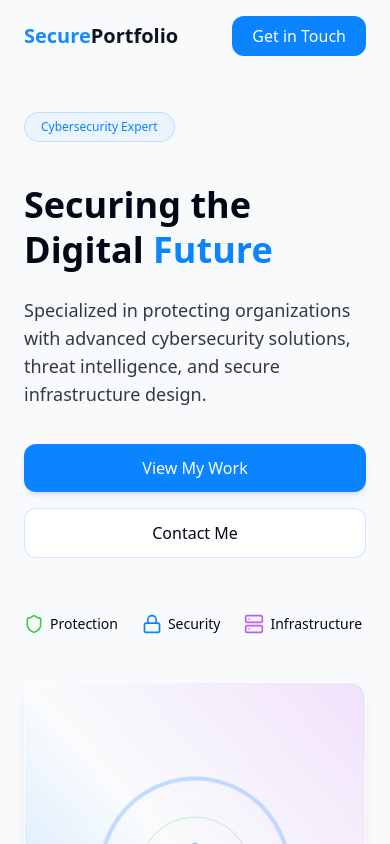
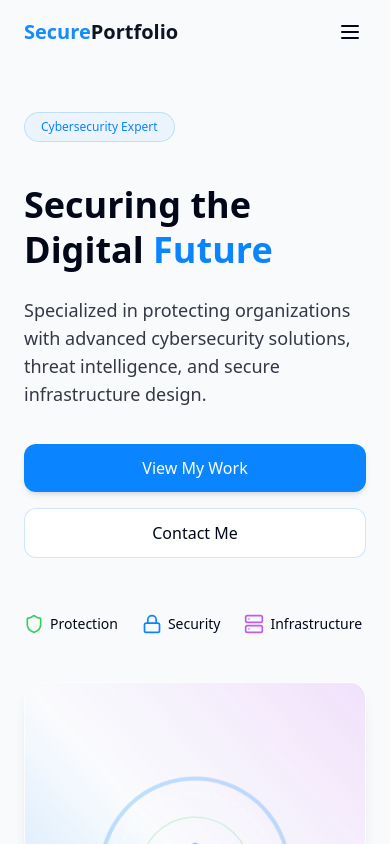
Before and after one commit to Larrysonp1/techarena, a React (Vite) app: page / in a window 390 px wide. Shown: the top 844 px of the page. Built offline with nearby package versions, Linux system fonts and the light colour scheme.

Commit message:
Miscellaneous changes.
</

```diff
--- a/src/components/Navbar.tsx
+++ b/src/components/Navbar.tsx
@@ -1,9 +1,11 @@
 
 import { useState, useEffect } from "react";
 import { cn } from "@/lib/utils";
+import { Menu, X } from "lucide-react";
 
 const Navbar = () => {
   const [scrolled, setScrolled] = useState(false);
+  const [mobileMenuOpen, setMobileMenuOpen] = useState(false);
 
   useEffect(() => {
     const handleScroll = () => {
@@ -13,6 +15,10 @@ const Navbar = () => {
     window.addEventListener("scroll", handleScroll);
     return () => window.removeEventListener("scroll", handleScroll);
   }, []);
+
+  const toggleMobileMenu = () => {
+    setMobileMenuOpen(!mobileMenuOpen);
+  };
 
   return (
     <header
@@ -33,13 +39,69 @@ const Navbar = () => {
           <a href="#contact" className="nav-link">Contact</a>
         </div>
 
-        <a
-          href="#contact"
-          className="px-5 py-2 rounded-lg bg-cyber-blue text-white font-medium transition-all duration-300 hover:bg-opacity-90"
-        >
-          Get in Touch
-        </a>
+        <div className="flex items-center gap-4">
+          <a
+            href="#contact"
+            className="hidden md:block px-5 py-2 rounded-lg bg-cyber-blue text-white font-medium transition-all duration-300 hover:bg-opacity-90"
+          >
+            Get in Touch
+          </a>
+
+          <button
+            className="md:hidden text-foreground p-1 rounded-md hover:bg-foreground/5"
+            onClick={toggleMobileMenu}
+            aria-label="Toggle menu"
+          >
+            {mobileMenuOpen ? <X size={24} /> : <Menu size={24} />}
+          </button>
+        </div>
       </nav>
+
+      {/* Mobile Menu */}
+      <div
+        className={cn(
+          "fixed inset-0 z-40 bg-white md:hidden transition-all duration-300 pt-20",
+          mobileMenuOpen ? "opacity-100" : "opacity-0 pointer-events-none"
+        )}
+      >
+        <div className="flex flex-col items-center justify-center h-full space-y-8 text-xl font-medium">
+          <a
+            href="#about"
+            className="text-foreground hover:text-cyber-blue transition-colors"
+            onClick={() => setMobileMenuOpen(false)}
+          >
+            About
+          </a>
+          <a
+            href="#skills"
+            className="text-foreground hover:text-cyber-blue transition-colors"
+            onClick={() => setMobileMenuOpen(false)}
+          >
+            Skills
+          </a>
+          <a
+            href="#projects"
+            className="text-foreground hover:text-cyber-blue transition-colors"
+            onClick={() => setMobileMenuOpen(false)}
+          >
+            Projects
+          </a>
+          <a
+            href="#contact"
+            className="text-foreground hover:text-cyber-blue transition-colors"
+            onClick={() => setMobileMenuOpen(false)}
+          >
+            Contact
+          </a>
+          <a
+            href="#contact"
+            className="mt-4 px-8 py-3 rounded-lg bg-cyber-blue text-white font-medium hover:bg-opacity-90 transition-all"
+            onClick={() => setMobileMenuOpen(false)}
+          >
+            Get in Touch
+          </a>
+        </div>
+      </div>
     </header>
   );
 };
```
